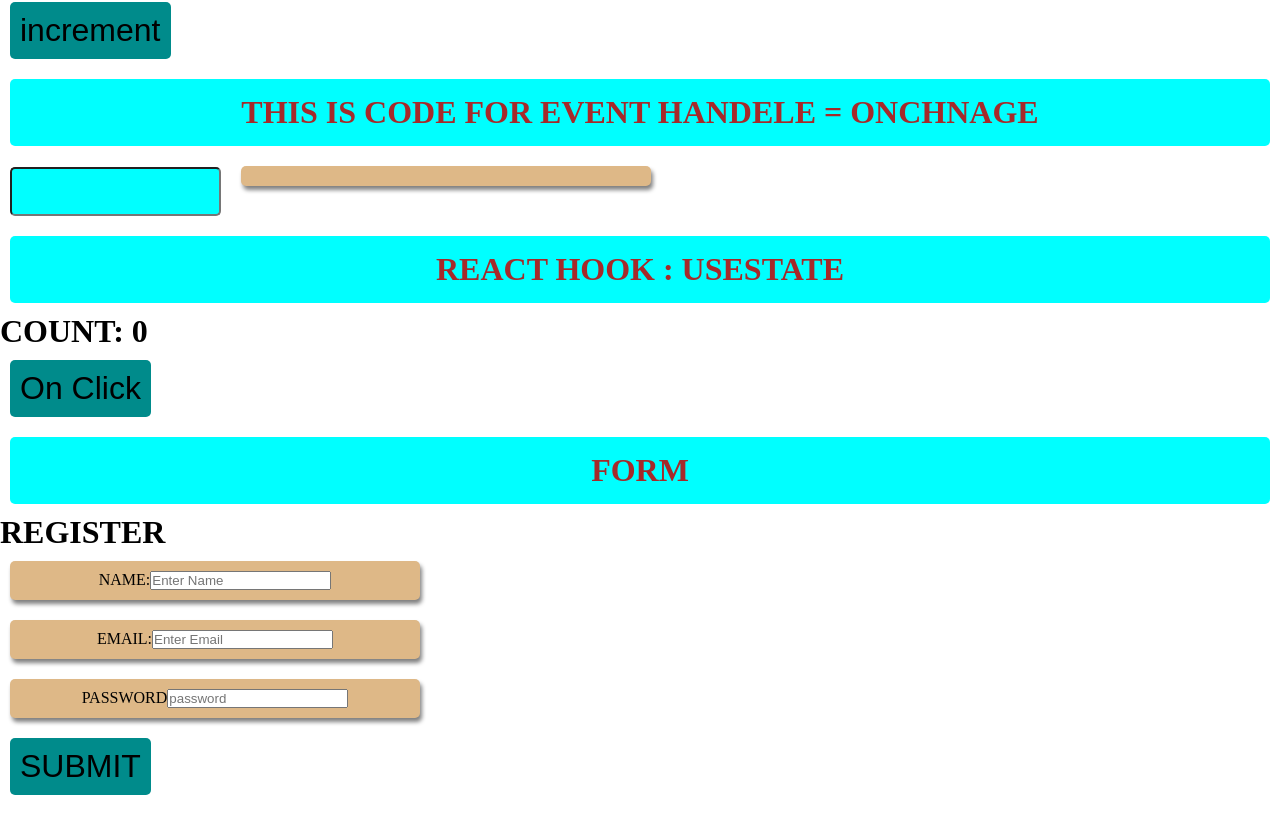
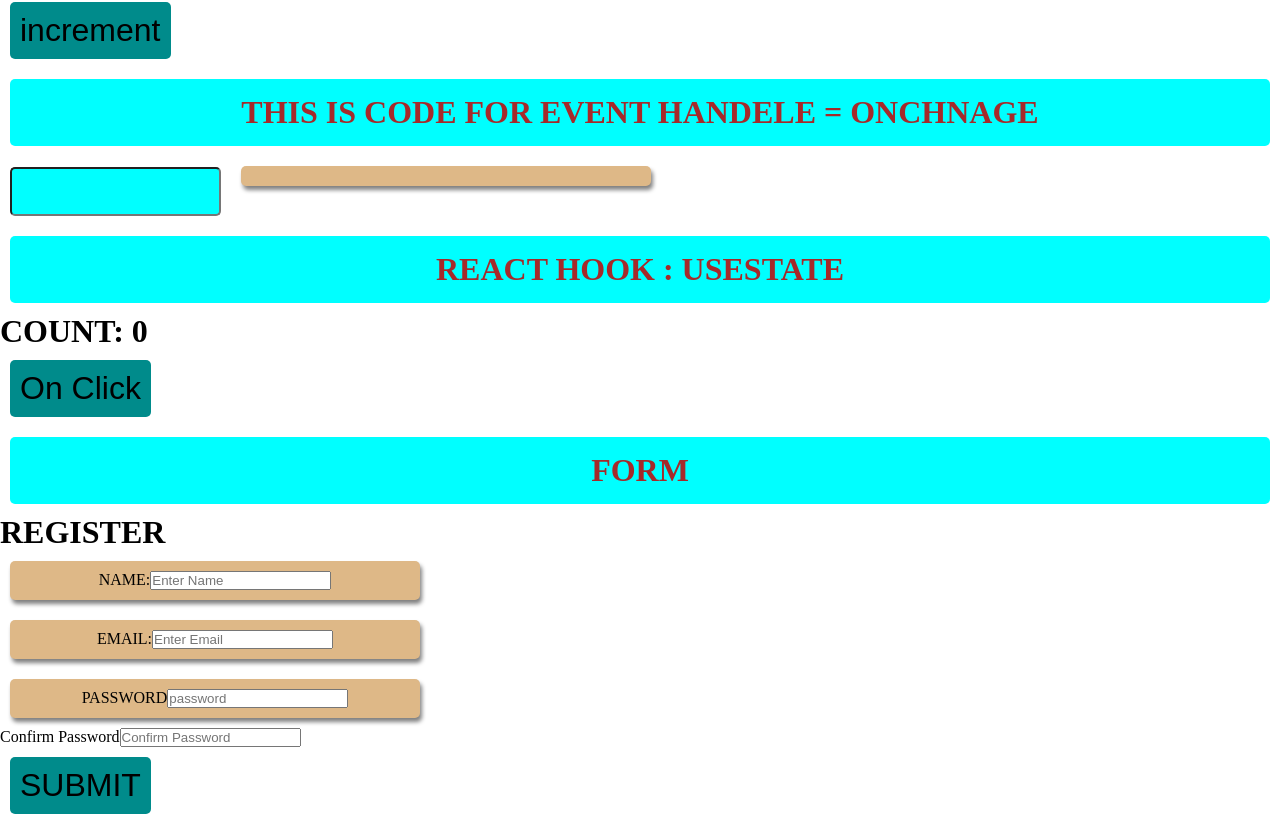
Before and after one commit to hasan972/my-react-app, a React (Create React App) app: page / in a window 1280 px wide. Shown: the part 2090-2914 px from the top of the page. Built offline with nearby package versions, Linux system fonts and the light colour scheme.

Commit message:
Final Code

```diff
--- a/src/from/from.js
+++ b/src/from/from.js
@@ -52,6 +52,10 @@ export default function Ffrom() {
                     <input type="password" name="password" placeholder="password" value={Password} onChange={handelPasswordChange} required></input>
                 </div>
                 <div>
+                    <lable htmlFor="comfirmPassword">Confirm Password</lable>
+                    <input type="pass" name="pass" placeholder="Confirm Password"></input>
+                </div>
+                <div>
                     <button type="submit">SUBMIT</button>
                 </div>
             </form>
```
